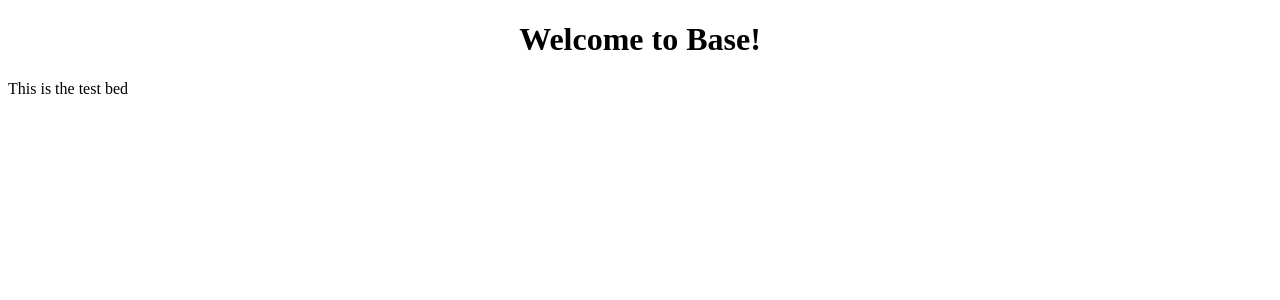
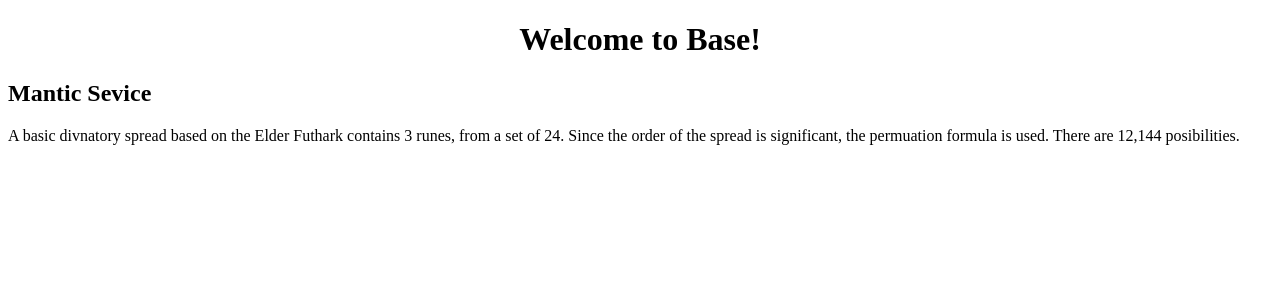
Before and after one commit to forthmedia/base, an Angular app: page / in a window 1280 px wide. Shown: the top 300 px of the page. Built offline with nearby package versions, Linux system fonts and the light colour scheme.

Commit message:
Test service.

```diff
--- a/src/app/test-bed/test-bed.component.html
+++ b/src/app/test-bed/test-bed.component.html
@@ -1,3 +1,7 @@
+<h2>Mantic Sevice</h2>
 <p>
-  This is the test bed
+  A basic divnatory spread based on the Elder Futhark
+  contains 3 runes, from a set of 24. Since the order
+  of the spread is significant, the permuation formula
+  is used. There are {{posibilities | number}} posibilities.
 </p>
```
